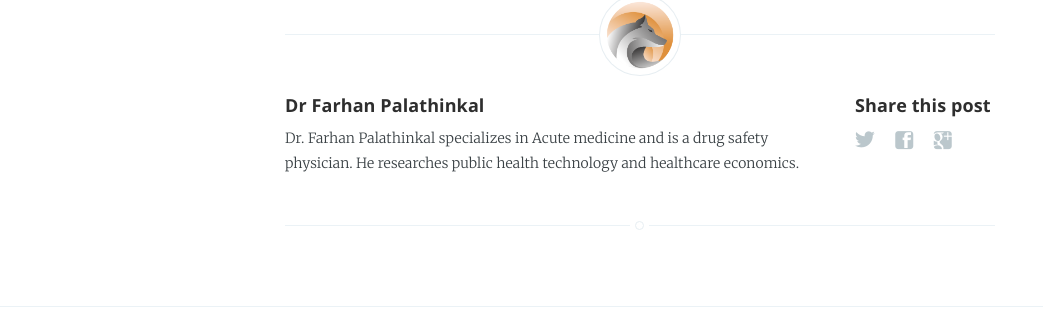
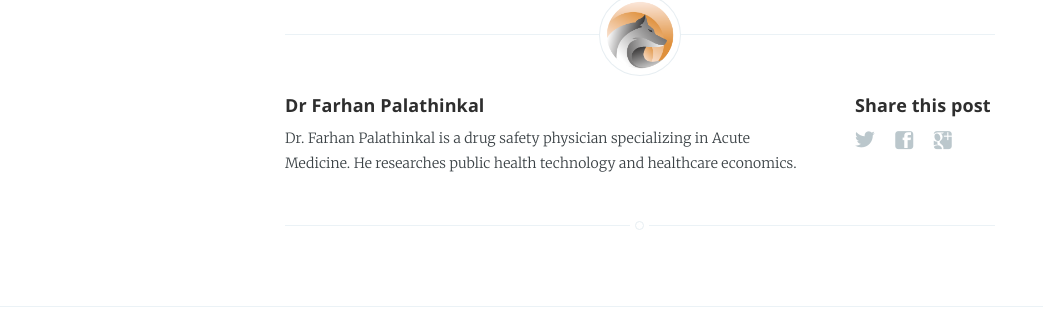
Before and after one commit to openwolfco/main, a Jekyll site: the page built from _posts/2020-09-13-Cebuano-Tuberculosis-Awareness-Mobile-App.markdown, in a window 1280 px wide and 900 px high, scrolled down 2145 px. Shown: the part 565-879 px from the top of the window, without its empty margins (0-1043 px from the left). Built offline with Jekyll 4.4.1, drawn with Linux system fonts in a browser that asks for light colours.

Commit message:
Update post.html

```diff
--- a/_layouts/post.html
+++ b/_layouts/post.html
@@ -72,7 +72,7 @@ post_class: post-template
                     <h4> {{ site.author }} </h4>
                     <!-- Author Bio -->
                     <p>
-                       Dr. Farhan Palathinkal specializes in Acute medicine and is a drug safety physician. He researches public health technology and healthcare economics.
+                       Dr. Farhan Palathinkal is a drug safety physician specializing in Acute Medicine. He researches public health technology and healthcare economics.
                     </p>
                 </section>
             {% endif %}
```
